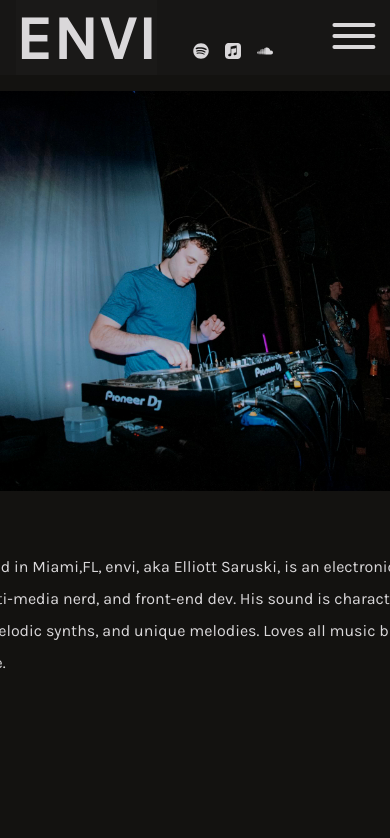
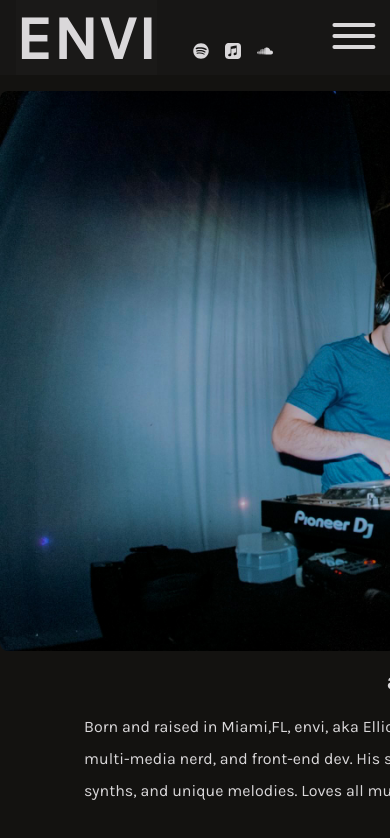
Before and after one commit to elliottsaruski/envi-website, a React (Vite) app: page /about in a window 390 px wide. Shown: the top 838 px of the page. Built offline with nearby package versions, Linux system fonts and the light colour scheme; a web font is replaced by a local one.

Commit message:
further updates to mobile styling

```diff
--- a/src/App.css
+++ b/src/App.css
@@ -290,14 +290,25 @@ audio::-webkit-media-controls-enclosure {
   place-content: start;
   gap: 1rem;
   flex: auto;
+  width: 80svw;
   color: var(--clr-light);
+  place-items: center;
+
+  span {
+    display: flex;
+    width: 80%;
+    /* margin-inline: 4rem; */
+    /* word-wrap: break-word; */
+    /* max-width: 50%; */
+  }
 }
 
 .envi-img-mayfest {
-  flex: 1.25;
-  height: 25rem;
+  /* flex: 1.25; */
+  height: 35rem;
+  width: auto;
   border-radius: 0.5rem;
-  object-fit: contain;
+  object-fit: cover;
 }
 
 /* ----------------------------MEDIA PAGE -----------------------*/
--- a/src/components/MediaPage.jsx
+++ b/src/components/MediaPage.jsx
@@ -2,6 +2,7 @@ import { Tweet } from "react-tweet";
 
 import blenderChallenge from "../data/media/blender-challenge/blender-chal-data";
 import brandingMedia from "../data/media/branding/branding-data.jsx";
+import otherMedia from "../data/media/other-media/other-media-data.jsx";
 
 function MediaPage() {
   const mediaList = brandingMedia.map((media) => {
@@ -19,9 +20,32 @@ function MediaPage() {
         <video
           key={media.id}
           // src={`https://drive.google.com/uc?id=${media.src}/`}
+          // alt={media.id}
+          className="branding-video"
+          // controls
+        />
+      );
+    }
+  });
+
+  const otherMediaList = otherMedia.map((media) => {
+    if (media.mediaType === "image") {
+      return (
+        <img
+          key={media.id}
+          src={`https://drive.google.com/thumbnail?id=${media.src}&sz=w1000`}
           alt={media.id}
+          className="branding-image"
+        />
+      );
+    } else if (media.mediaType === "video") {
+      return (
+        <video
+          key={media.id}
+          // src={`https://drive.google.com/uc?id=${media.src}/`}
+          // alt={media.id}
           className="branding-video"
-          controls
+          // controls
         />
       );
     }
@@ -74,7 +98,10 @@ function MediaPage() {
           <h3>Other Work & Experiments</h3>
           <span>other work</span>
         </div>
-        <div className="media-CONTENT">{/* display other work material */}</div>
+        <div className="media-CONTENT">
+          {/* display other work material */}
+          {otherMediaList}
+        </div>
       </div>
     </section>
   );
--- /dev/null
+++ b/src/data/media/other-media/other-media-data.jsx
@@ -0,0 +1,9 @@
+const otherMedia = [
+  {
+    id: "chrome-sphere",
+    mediaType: "image",
+    src: "1vE0nMRZl8Mb22WRf7nHhPYABKWIZhAIM",
+  },
+];
+
+export default otherMedia;
```
Also changed, not shown: 2 other files (tests, documents, lock files or other folders).
